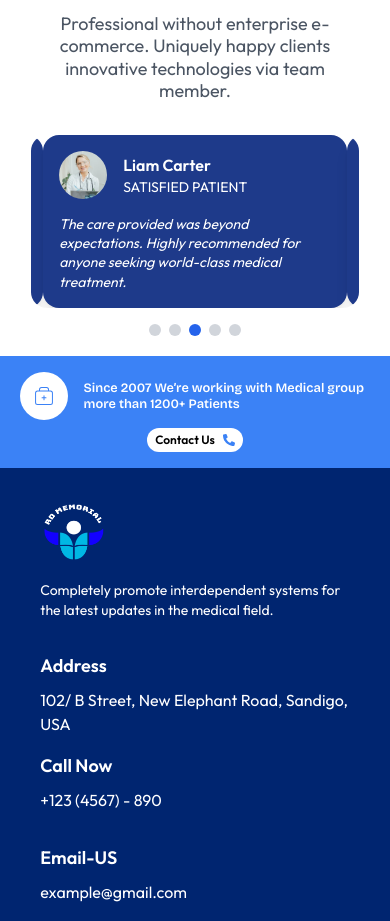
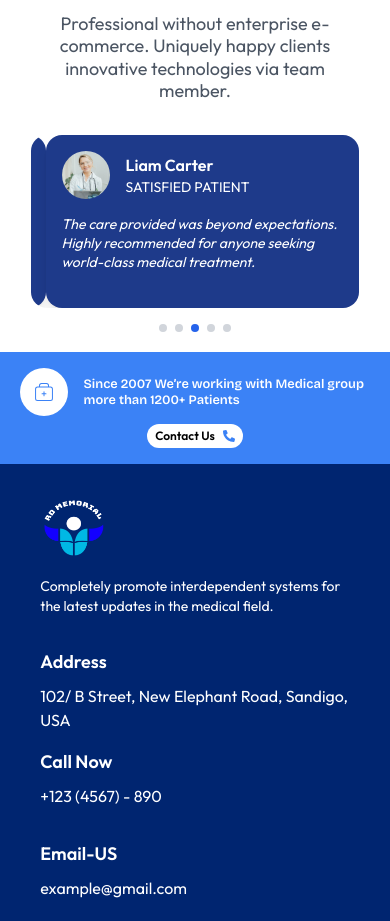
Before and after one commit to alpharsh/hospital, a React (Vite) app: page /about in a window 390 px wide. Shown: the part 2100-3021 px from the top of the page. Built offline with nearby package versions, Linux system fonts and the light colour scheme.

Commit message:
responsive happy clients done

```diff
--- a/src/pages/about/About.jsx
+++ b/src/pages/about/About.jsx
@@ -81,7 +81,7 @@ function About() {
         <h2 className="text-4xl md:text-5xl font-bold mb-4 font-Bricolage-Grotesque">
           About Us
         </h2>
-        <p className="text-lg text-gray-700 leading-tight">
+        <p className="text-lg text-gray-700 leading-tight md:leading-snug">
           Fortis Healthcare Limited – an IHH Healthcare Berhad Company – is a
           leading integrated healthcare services provider in India. It is one of
           the largest healthcare organizations in the country with 28 healthcare
@@ -114,7 +114,7 @@ function About() {
             {testimonials.map((testimonial, index) => (
               <div
                 key={index}
-                className="flex-none bg-blue-900 text-white p-4 md:p-8 rounded-2xl shadow-lg max-w-[19rem] md:max-w-md snap-center"
+                className="flex-none bg-blue-900 text-white p-4 md:p-8 rounded-2xl shadow-lg max-w-fit md:max-w-md snap-center"
               >
                 <div className="flex items-center mb-4">
                   <img
@@ -141,7 +141,7 @@ function About() {
             {testimonials.map((_, index) => (
               <span
                 key={index}
-                className={`w-3 h-3 rounded-full ${
+                className={`w-2 h-2 rounded-full ${
                   index === activeIndex ? "bg-blue-600" : "bg-gray-300"
                 }`}
               />
```
